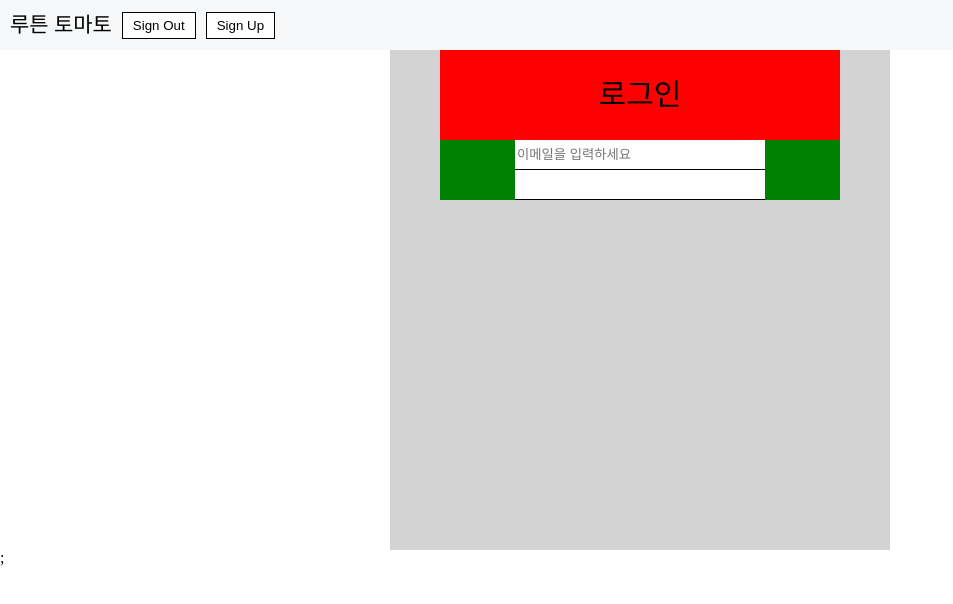
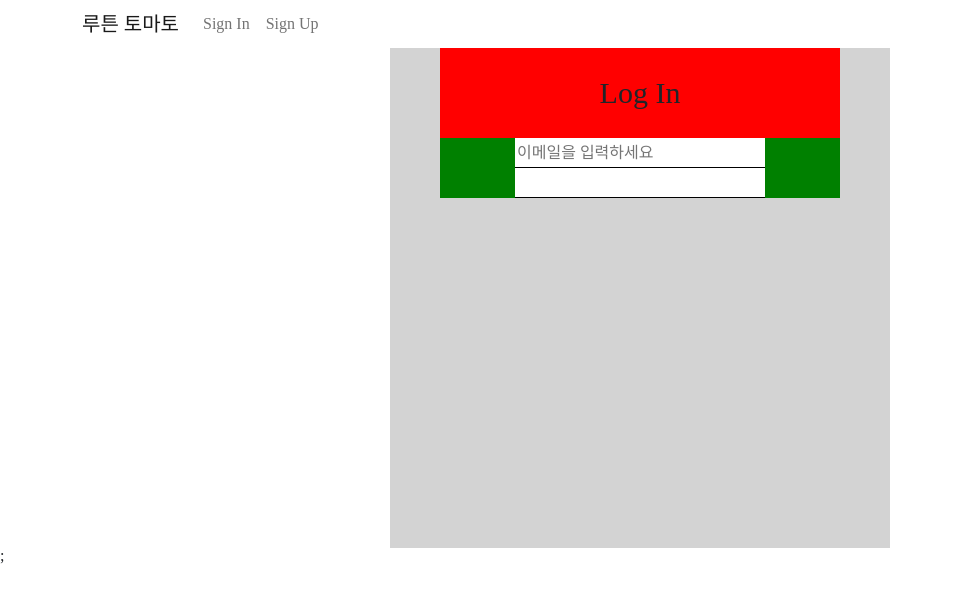
Before and after one commit to HiImConan/MiniHackathon_3_FE, a React (Create React App) app in the folder hk_fe_3/: page /login in a window 1280 px wide. Shown: the top 604 px of the page, without its empty margins (0-953 px from the left). Built offline with nearby package versions, Linux system fonts and the light colour scheme.

Commit message:
feat Header

```diff
--- a/hk_fe_3/package.json
+++ b/hk_fe_3/package.json
@@ -7,7 +7,9 @@
     "@testing-library/react": "^13.0.0",
     "@testing-library/user-event": "^13.2.1",
     "axios": "^0.27.2",
+    "bootstrap": "^5.2.0",
     "react": "^18.2.0",
+    "react-bootstrap": "^2.4.0",
     "react-dom": "^18.2.0",
     "react-router-dom": "^6.3.0",
     "react-scripts": "^5.0.1",
--- a/hk_fe_3/src/components/Header.js
+++ b/hk_fe_3/src/components/Header.js
@@ -7,18 +7,26 @@ import {
   HeaderTitle,
 } from "../styles/Header/HeaderStyles";
 import { HeaderLogin } from "./../styles/Header/HeaderStyles";
+import Container from "react-bootstrap/Container";
+import Nav from "react-bootstrap/Nav";
+import Navbar from "react-bootstrap/Navbar";
+import { Link } from "react-router-dom";
 
 const Header = () => {
-  const [isSign, setIsSign] = useState(true);
+  const [isSign, setIsSign] = useState(false);
 
   return (
-    <HeaderDiv>
-      <HeaderTitle>루튼 토마토</HeaderTitle>
-      <HeaderButtonDiv>
-        <HeaderLogin>{isSign ? "Sign Out" : "Sign In"}</HeaderLogin>
-        <HeaderSignUp>Sign Up</HeaderSignUp>
-      </HeaderButtonDiv>
-    </HeaderDiv>
+    <Navbar variant="light">
+      <Container>
+        <Navbar.Brand>
+          <Link to="/"> 루튼 토마토</Link>
+        </Navbar.Brand>
+        <Nav className="me-auto">
+          <Nav.Link>{isSign ? "Sign Out" : "Sign In"}</Nav.Link>
+          <Nav.Link>Sign Up</Nav.Link>
+        </Nav>
+      </Container>
+    </Navbar>
   );
 };
 
--- a/hk_fe_3/src/components/Login.js
+++ b/hk_fe_3/src/components/Login.js
@@ -10,7 +10,7 @@ import { LoginWrap } from "./../styles/User/LoginStyles";
 const Login = () => {
   return (
     <LoginWrap>
-      <LoginTitle>로그인</LoginTitle>
+      <LoginTitle>Log In</LoginTitle>
       <LoginInputDiv>
         <IdInput placeholder="이메일을 입력하세요" />
         <PasswordInput type="password" />
--- a/hk_fe_3/src/index.js
+++ b/hk_fe_3/src/index.js
@@ -1,3 +1,4 @@
+import "bootstrap/dist/css/bootstrap.min.css";
 import React from "react";
 import ReactDOM from "react-dom/client";
 import App from "./App";
```
Also changed, not shown: 1 other file (tests, documents, lock files or other folders).
